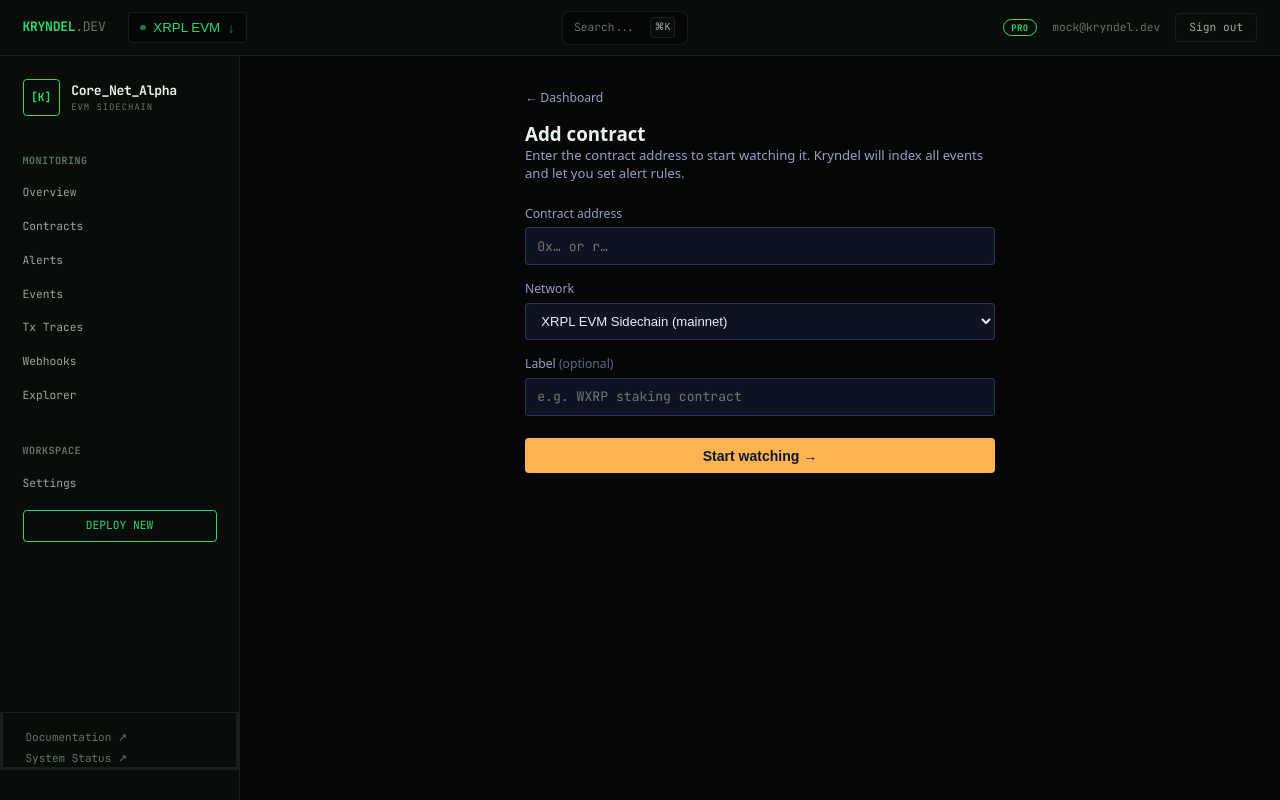
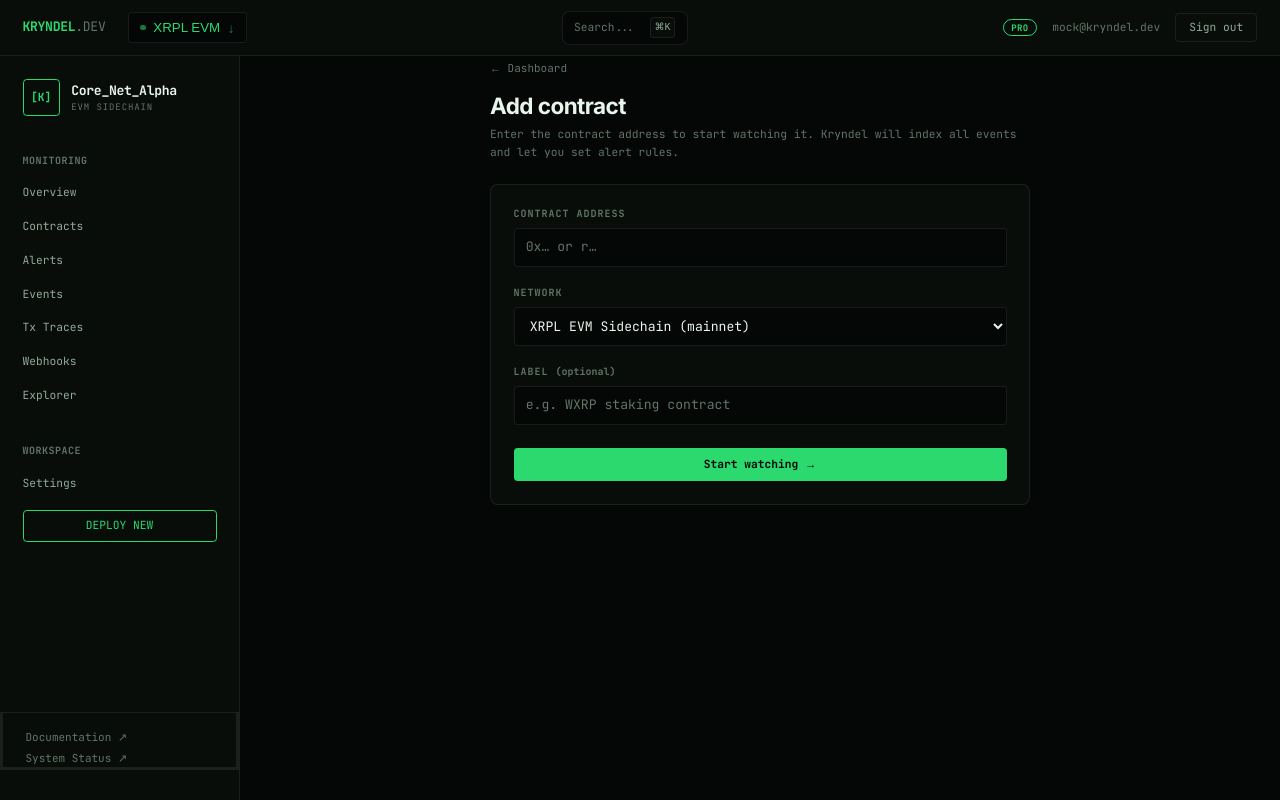
Before and after one commit to rperezga/kryndel, a Next.js app in the folder packages/web/: page /dashboard/add-contract in a window 1280 px wide. Built offline with nearby package versions, Linux system fonts and the light colour scheme; no server answers; the database is empty; sample sign-in values are in the browser's storage.

Commit message:
style(dashboard): re-skin add-contract page to the console design system

```diff
--- a/packages/web/src/app/(app)/dashboard/add-contract/page.tsx
+++ b/packages/web/src/app/(app)/dashboard/add-contract/page.tsx
@@ -5,6 +5,8 @@
  * via internal fetch, which did NOT propagate the session cookie — every
  * submission returned 401 Unauthorized.  The action now lives in actions.ts
  * and does the auth check + MongoDB write directly.
+ *
+ * 2026-06-25: re-skinned to the console design system (--ds-* tokens).
  */
 import { redirect } from 'next/navigation';
 import { auth }     from '@/auth';
@@ -13,45 +15,62 @@ import type { Metadata } from 'next';
 
 export const metadata: Metadata = { title: 'Add contract' };
 
+const inputCls =
+  'w-full bg-ds-shell border border-solid border-ds-border rounded px-3 py-2.5 font-ds-mono text-sm text-ds-text placeholder:text-ds-text-3 outline-none focus:border-ds-green transition-colors';
+const labelCls =
+  'font-ds-mono text-[10px] text-ds-text-3 uppercase tracking-widest font-bold select-none';
+
 export default async function AddContractPage() {
   const session = await auth();
   if (!session?.user) redirect('/login');
 
   return (
-    <main style={{ maxWidth: 500, margin: '2rem auto', padding: '0 1rem' }}>
-      <a href="/dashboard" style={{ fontSize: '0.8125rem', color: 'var(--muted)', textDecoration: 'none' }}>← Dashboard</a>
-      <h1 style={{ marginTop: '1rem', fontSize: '1.25rem' }}>Add contract</h1>
-      <p style={{ color: 'var(--muted)', fontSize: '0.875rem' }}>
-        Enter the contract address to start watching it. Kryndel will index all events and let you set alert rules.
-      </p>
+    <div className="max-w-xl mx-auto w-full">
+      <a
+        href="/dashboard"
+        className="inline-flex items-center gap-1 font-ds-mono text-[11px] text-ds-text-3 hover:text-ds-green no-underline transition-colors"
+      >
+        ← Dashboard
+      </a>
 
-      <form action={addContract} style={{ display: 'flex', flexDirection: 'column', gap: '1rem', marginTop: '1.5rem' }}>
-        <div style={{ display: 'flex', flexDirection: 'column', gap: '0.375rem' }}>
-          <label style={{ fontSize: '0.8125rem', color: 'var(--muted)' }}>Contract address</label>
-          <input name="address" type="text" required placeholder="0x… or r…"
-            style={{ padding: '0.625rem 0.75rem', background: 'var(--surface)', border: '1px solid var(--border)', borderRadius: 4, color: 'var(--text)', fontFamily: 'var(--mono)', fontSize: '0.875rem' }} />
+      <div className="mt-4 mb-6 select-none">
+        <h1 className="font-ds-sans text-2xl font-bold tracking-tight text-ds-text">Add contract</h1>
+        <p className="font-ds-mono text-xs text-ds-text-3 mt-1 leading-relaxed">
+          Enter the contract address to start watching it. Kryndel will index all events and let you set alert rules.
+        </p>
+      </div>
+
+      <form
+        action={addContract}
+        className="bg-ds-panel border border-solid border-ds-border rounded-lg p-6 flex flex-col gap-5"
+      >
+        <div className="flex flex-col gap-2">
+          <label htmlFor="address" className={labelCls}>Contract address</label>
+          <input id="address" name="address" type="text" required placeholder="0x… or r…" className={inputCls} />
         </div>
 
-        <div style={{ display: 'flex', flexDirection: 'column', gap: '0.375rem' }}>
-          <label style={{ fontSize: '0.8125rem', color: 'var(--muted)' }}>Network</label>
-          <select name="surface"
-            style={{ padding: '0.625rem 0.75rem', background: 'var(--surface)', border: '1px solid var(--border)', borderRadius: 4, color: 'var(--text)', fontSize: '0.875rem' }}>
+        <div className="flex flex-col gap-2">
+          <label htmlFor="surface" className={labelCls}>Network</label>
+          <select id="surface" name="surface" className={`${inputCls} cursor-pointer`}>
             <option value="evm">XRPL EVM Sidechain (mainnet)</option>
             <option value="native">XLS-0101 Native (AlphaNet)</option>
           </select>
         </div>
 
-        <div style={{ display: 'flex', flexDirection: 'column', gap: '0.375rem' }}>
-          <label style={{ fontSize: '0.8125rem', color: 'var(--muted)' }}>Label <span style={{ color: 'var(--muted2)' }}>(optional)</span></label>
-          <input name="name" type="text" placeholder="e.g. WXRP staking contract"
-            style={{ padding: '0.625rem 0.75rem', background: 'var(--surface)', border: '1px solid var(--border)', borderRadius: 4, color: 'var(--text)', fontFamily: 'var(--mono)', fontSize: '0.875rem' }} />
+        <div className="flex flex-col gap-2">
+          <label htmlFor="name" className={labelCls}>
+            Label <span className="text-ds-text-3/70 lowercase tracking-normal">(optional)</span>
+          </label>
+          <input id="name" name="name" type="text" placeholder="e.g. WXRP staking contract" className={inputCls} />
         </div>
 
-        <button type="submit"
-          style={{ padding: '0.625rem', background: 'var(--accent)', color: '#0f172a', border: 'none', borderRadius: 4, fontWeight: 700, fontSize: '0.9375rem', cursor: 'pointer', marginTop: '0.5rem' }}>
+        <button
+          type="submit"
+          className="mt-1 px-5 py-2.5 bg-ds-green text-ds-shell font-ds-mono text-xs font-bold rounded hover:bg-ds-green/90 cursor-pointer border-0 transition-colors outline-none focus-visible:ring-1 focus-visible:ring-ds-green"
+        >
           Start watching →
         </button>
       </form>
-    </main>
+    </div>
   );
 }
```
